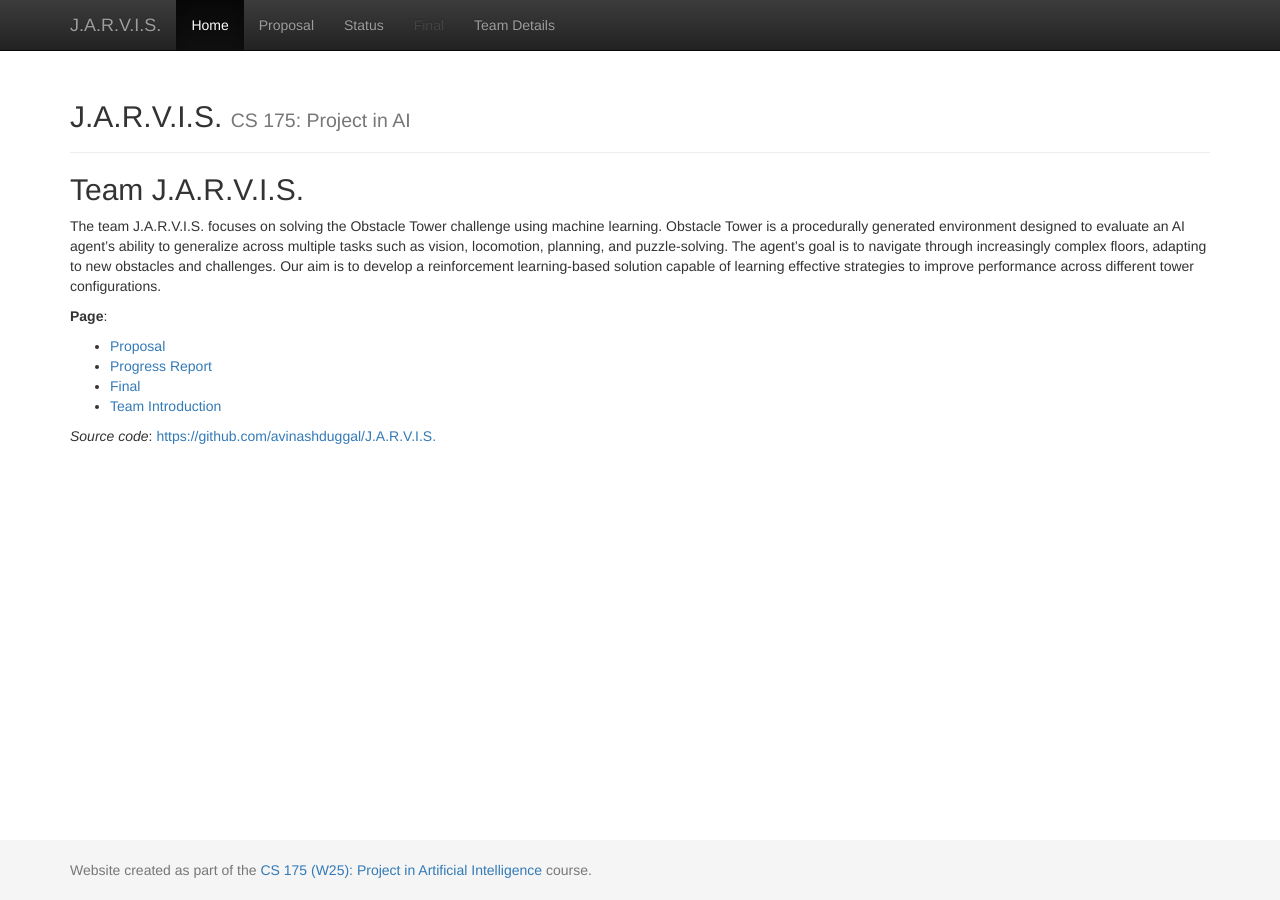
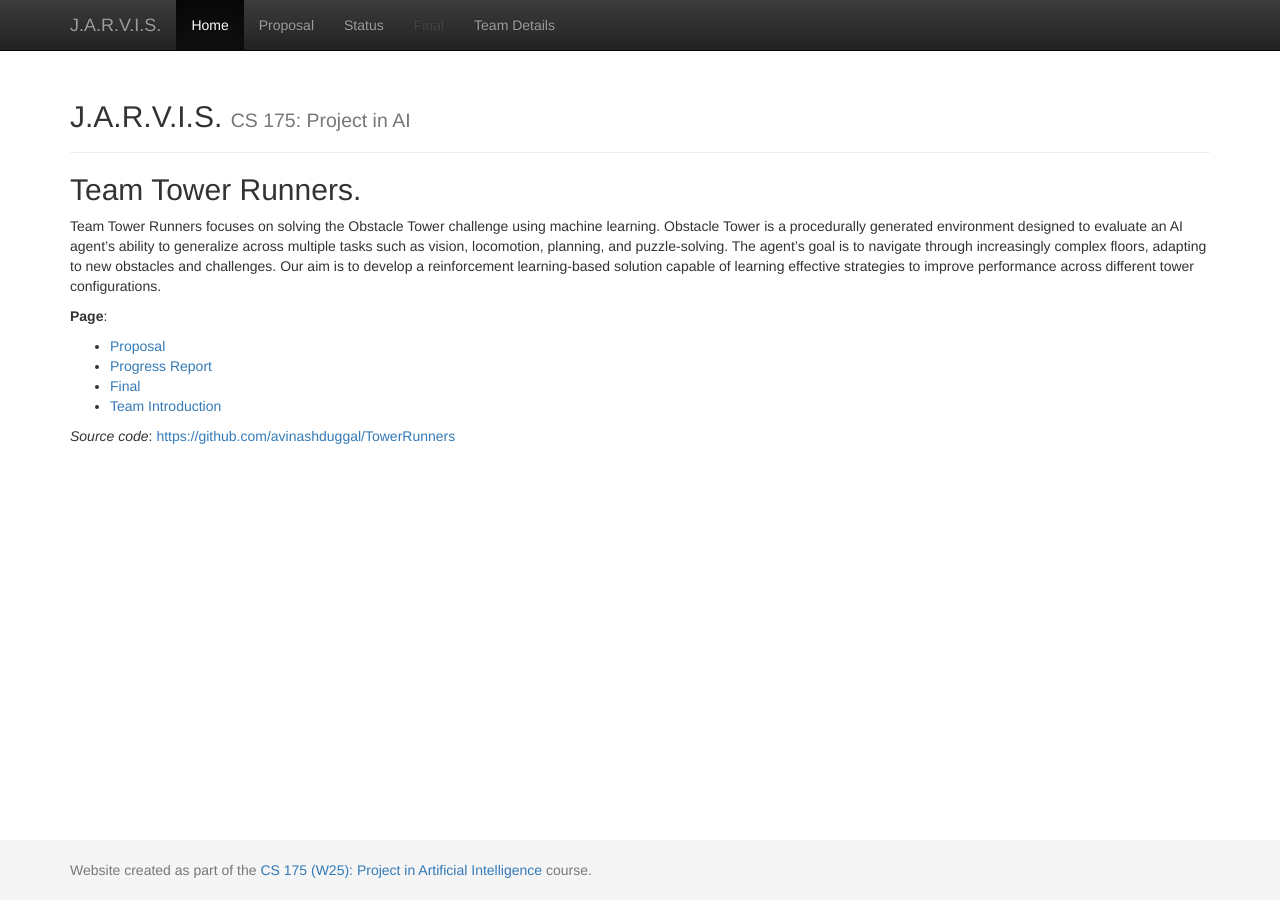
Before and after one commit to avinashduggal/TowerRunners, a Jekyll site: the page built from docs/index.md, in a window 1280 px wide. Built offline with Jekyll 4.4.1, drawn with Linux system fonts in a browser that asks for light colours.

Commit message:
Update index.md

```diff
--- a/docs/index.md
+++ b/docs/index.md
@@ -3,8 +3,8 @@ layout: default
 title:  Home
 ---
 
-## Team J.A.R.V.I.S.
-The team J.A.R.V.I.S. focuses on solving the Obstacle Tower challenge using machine learning. Obstacle Tower is a procedurally generated environment designed to evaluate an AI agent's ability to generalize across multiple tasks such as vision, locomotion, planning, and puzzle-solving. The agent's goal is to navigate through increasingly complex floors, adapting to new obstacles and challenges. Our aim is to develop a reinforcement learning-based solution capable of learning effective strategies to improve performance across different tower configurations.
+## Team Tower Runners.
+Team Tower Runners focuses on solving the Obstacle Tower challenge using machine learning. Obstacle Tower is a procedurally generated environment designed to evaluate an AI agent's ability to generalize across multiple tasks such as vision, locomotion, planning, and puzzle-solving. The agent's goal is to navigate through increasingly complex floors, adapting to new obstacles and challenges. Our aim is to develop a reinforcement learning-based solution capable of learning effective strategies to improve performance across different tower configurations.
 
 **Page**:
 - [Proposal](proposal.html)
@@ -12,4 +12,4 @@ The team J.A.R.V.I.S. focuses on solving the Obstacle Tower challenge using mach
 - [Final](final.html)
 - [Team Introduction](team.md)
 
-*Source code*: [https://github.com/avinashduggal/J.A.R.V.I.S.](https://github.com/avinashduggal/J.A.R.V.I.S.)
+*Source code*: [https://github.com/avinashduggal/TowerRunners](https://github.com/avinashduggal/TowerRunners)
```
